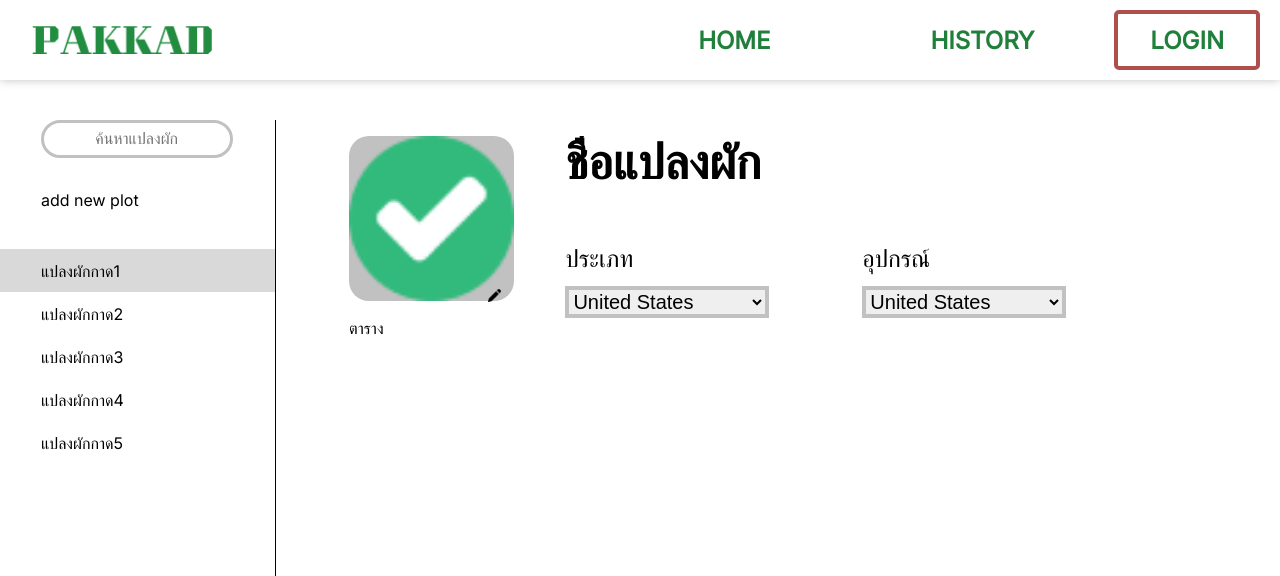
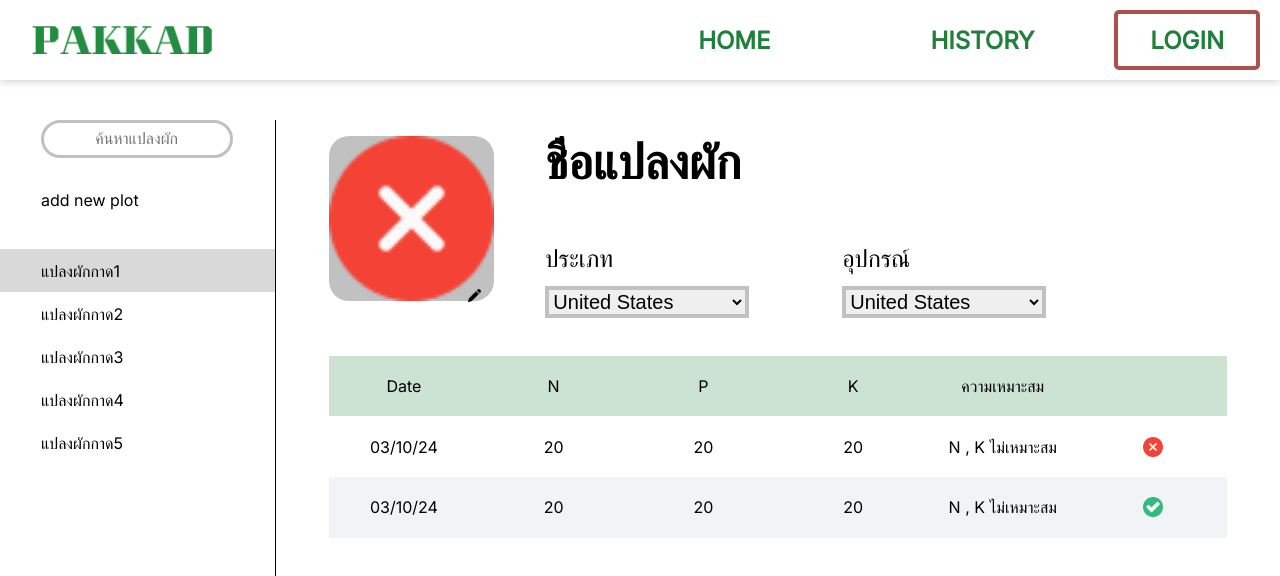
Before and after one commit to d3ffy/VitaminC, a React (Create React App) app in the folder PakkadApp/: page /history in a window 1280 px wide. Shown: the top 576 px of the page. Built offline with nearby package versions, Linux system fonts and the light colour scheme.

Commit message:
add Table to HistoryPage

```diff
--- a/PakkadApp/src/components/History.jsx
+++ b/PakkadApp/src/components/History.jsx
@@ -1,7 +1,8 @@
 import React, { useState } from 'react';
 import styled from 'styled-components';
 import HeaderMenu from "./HeaderMenu";
-import BadValue from "../image/goodValue.png";
+import BadValue from "../image/badValue.png";
+import goodValue from "../image/goodValue.png";
 import pencil from "../image/pencil.png";
 
 const SearchBoxContainer = styled.div`
@@ -94,6 +95,8 @@ const RightContainer = styled.div`
     flex-direction: column;
     margin: 0 auto;
     margin-top: 7vh;
+    min-width: max-content;
+    width: 70.19vw;
 `;
 const PlotInformation = styled.div`
     display: flex;
@@ -148,6 +151,29 @@ const ImageContainer = styled.div`
 `;
 const PlotHistory = styled.div`
     display: flex;
+    margin-top: 4.74vh;
+`;
+const TableContainer = styled.div`
+    display: grid;
+    grid-template-columns: repeat(6, 1fr);
+    gap: 0px;
+    width: 100%;
+`;
+const TableCell = styled.div`
+    display: flex;
+    justify-content: center;
+    align-items: center;
+    padding: 8px;
+    height: 7.6vh;
+    background-color: ${(props) => (props.isOdd ? '#F1F3F6' : '#ffffff')};
+`;
+const TableHead = styled(TableCell)`
+    background-color: #CCE2D2;
+    position: relative;
+`;
+const StatusImg = styled.img`
+    width: 2.5vh;
+    height: 2.5vh;
 `;
 
 const RightHistoryBar = () => {
@@ -174,6 +200,12 @@ const RightHistoryBar = () => {
     const handleSensorChange = (event) => {
         setSelectSensor(event.target.value);
     };
+
+    // เก็บค่า ประวัติ NPK
+  const [rows, setRows] = useState([
+    ['03/10/24', '20', '20', '20', 'N , K ไม่เหมาะสม', <StatusImg src={BadValue}></StatusImg>],
+    ['03/10/24', '20', '20', '20', 'N , K ไม่เหมาะสม', <StatusImg src={goodValue}></StatusImg>],
+  ]);
 
 
     return(
@@ -215,8 +247,24 @@ const RightHistoryBar = () => {
                     </PlotDetail>
                 </PlotInformation>
 
+
+
                 <PlotHistory>
-                    ตาราง
+                <TableContainer>
+                    <TableHead >Date</TableHead>
+                    <TableHead >N</TableHead>
+                    <TableHead >P</TableHead>
+                    <TableHead >K</TableHead>
+                    <TableHead >ความเหมาะสม</TableHead>
+                    <TableHead ></TableHead>
+                    {rows.map((row, rowIndex) => (
+                        <React.Fragment key={rowIndex}>
+                        {row.map((cellData, colIndex) => (
+                            <TableCell key={colIndex} isOdd={rowIndex % 2 !== 0}>{cellData}</TableCell>
+                        ))}
+                        </React.Fragment>
+                    ))}
+                </TableContainer>
                 </PlotHistory>
             </RightContainer>
         </>
```
